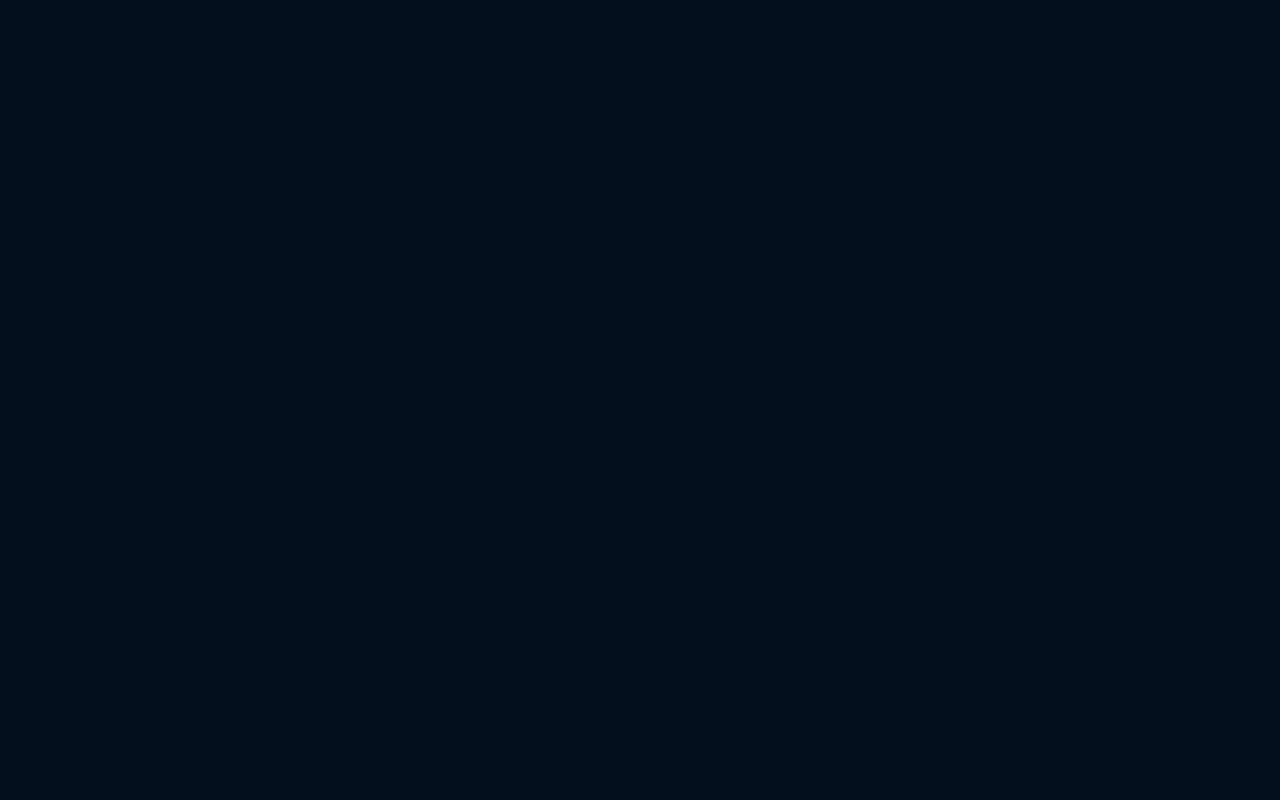
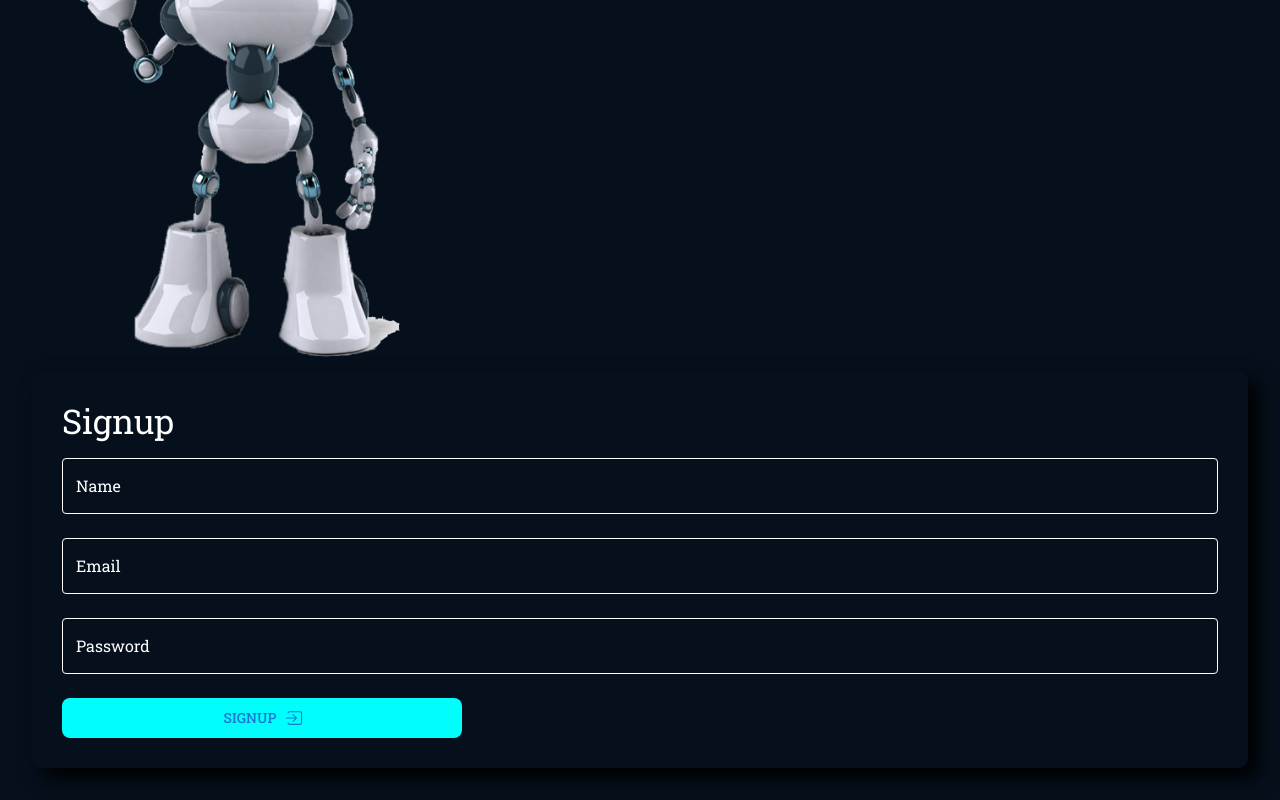
Before and after one commit to Nayan-Krishna-Ball/Ai-ChatBot-Client, a React (Vite) app: page /signup in a window 1280 px wide. Shown: the part 263-1063 px from the top of the page. Before the commit the page ends 800 px from the top, so only its background shows below. Built offline with nearby package versions, Linux system fonts and the light colour scheme; no server answers.

Commit message:
update signup page

```diff
--- a/src/pages/Signup.tsx
+++ b/src/pages/Signup.tsx
@@ -1,7 +1,102 @@
 //
 
+import { Box, Button, Typography } from "@mui/material";
+import React, { useEffect } from "react";
+import { toast } from "react-hot-toast";
+import { IoIosLogIn } from "react-icons/io";
+
+import { useNavigate } from "react-router-dom";
+import CustomizedInput from "../components/shared/CustomizedInput";
+import { useAuth } from "../context/AuthContext";
+
 const Signup = () => {
-  return <div>Signup Page</div>;
+  const navigate = useNavigate();
+  const auth = useAuth();
+  const handleSubmit = async (e: React.FormEvent<HTMLFormElement>) => {
+    e.preventDefault();
+    const formData = new FormData(e.currentTarget);
+    const name = formData.get("name") as string;
+    const email = formData.get("email") as string;
+    const password = formData.get("password") as string;
+    try {
+      toast.loading("Signing Up", { id: "signup" });
+      await auth?.signup(name, email, password);
+      toast.success("Signed Up Successfully", { id: "signup" });
+    } catch (error) {
+      console.log(error);
+      toast.error("Signing Up Failed", { id: "signup" });
+    }
+  };
+  useEffect(() => {
+    if (auth?.user) {
+      return navigate("/chat");
+    }
+  }, [auth]);
+  return (
+    <Box width={"100%"} height={"100%"} display="flex" flex={1}>
+      <Box padding={8} mt={8} display={{ md: "flex", sm: "none", xs: "none" }}>
+        <img src="airobot.png" alt="Robot" style={{ width: "400px" }} />
+      </Box>
+      <Box
+        display={"flex"}
+        flex={{ xs: 1, md: 0.5 }}
+        justifyContent={"center"}
+        alignItems={"center"}
+        padding={2}
+        ml={"auto"}
+        mt={16}
+      >
+        <form
+          onSubmit={handleSubmit}
+          style={{
+            margin: "auto",
+            padding: "30px",
+            boxShadow: "10px 10px 20px #000",
+            borderRadius: "10px",
+            border: "none",
+          }}
+        >
+          <Box
+            sx={{
+              display: "flex",
+              flexDirection: "column",
+              justifyContent: "center",
+            }}
+          >
+            <Typography
+              variant="h4"
+              textAlign="center"
+              padding={2}
+              fontWeight={600}
+            >
+              Signup
+            </Typography>
+            <CustomizedInput type="text" name="name" label="Name" />
+            <CustomizedInput type="email" name="email" label="Email" />
+            <CustomizedInput type="password" name="password" label="Password" />
+            <Button
+              type="submit"
+              sx={{
+                px: 2,
+                py: 1,
+                mt: 2,
+                width: "400px",
+                borderRadius: 2,
+                bgcolor: "#00fffc",
+                ":hover": {
+                  bgcolor: "white",
+                  color: "black",
+                },
+              }}
+              endIcon={<IoIosLogIn />}
+            >
+              Signup
+            </Button>
+          </Box>
+        </form>
+      </Box>
+    </Box>
+  );
 };
 
 export default Signup;
```
